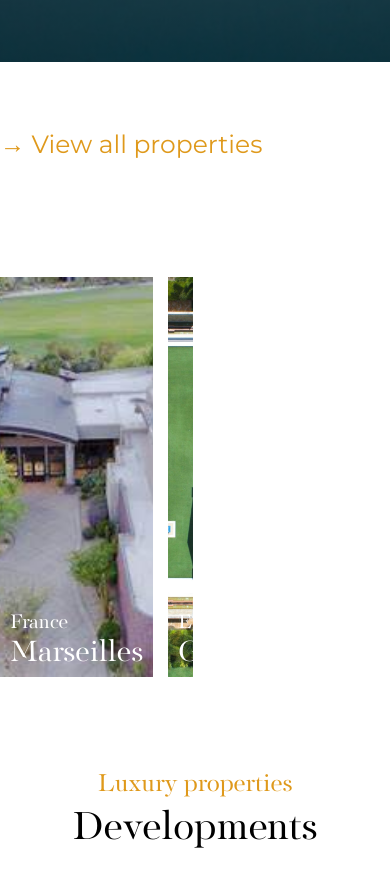
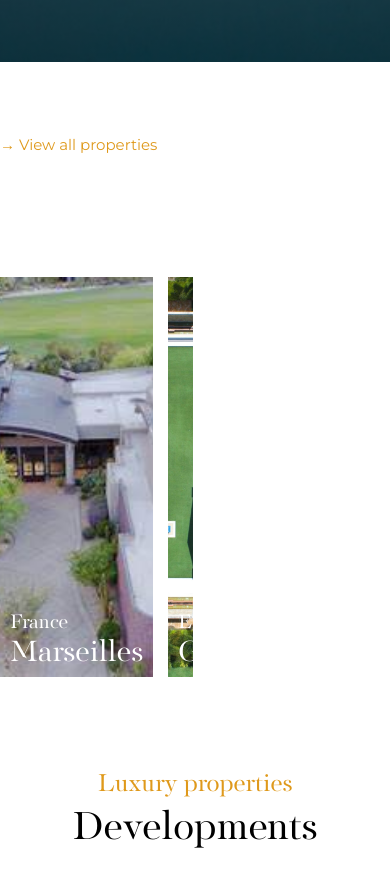
Before and after one commit to torresmonica87/landingpage, a plain HTML site: page index.html in a window 390 px wide. Shown: the part 920-1807 px from the top of the page. Drawn offline with Linux system fonts and the light colour scheme.

Commit message:
.fuentetxtmovil comentario

```diff
--- a/media.css
+++ b/media.css
@@ -194,9 +194,8 @@
   .fuentetxtmovil {
     font-family: "Montserrat";
     color: #df991b;
-    font-size: 25px;
+    font-size: 15px;/*menos px para ver lo de la pagina al verla desde mi link (problema al traducir)*/
     font-weight: 390;
-    line-height: 45px;
     text-align: left;
     text-underline-position: from-font;
     text-decoration-skip-ink: none;
```
